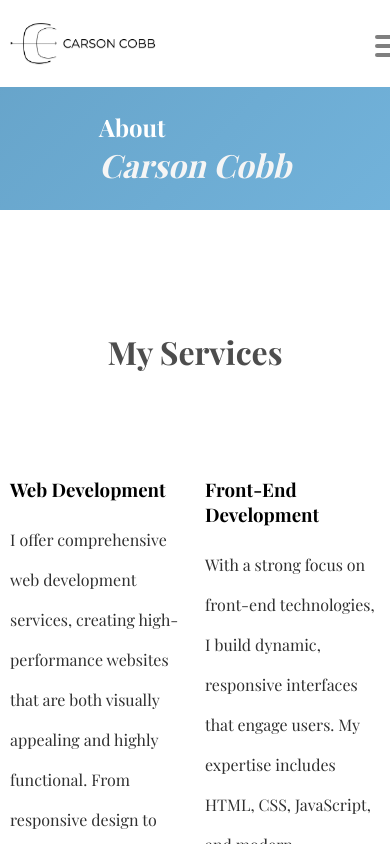
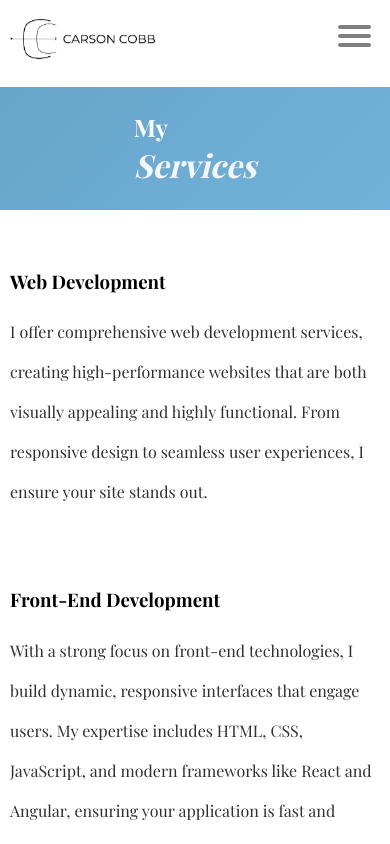
Before and after one commit to carsonbcobb/PortfolioV2, a React (Create React App) app: page /about in a window 390 px wide. Built offline with nearby package versions, Linux system fonts and the light colour scheme; a web font is replaced by a local one.

Commit message:
final update for now

```diff
--- a/package.json
+++ b/package.json
@@ -5,8 +5,9 @@
 	"dependencies": {
 		"@fortawesome/fontawesome-free": "^5.15.3",
 		"@fortawesome/fontawesome-svg-core": "^1.2.35",
+		"@fortawesome/free-brands-svg-icons": "^6.6.0",
 		"@fortawesome/free-solid-svg-icons": "^5.15.3",
-		"@fortawesome/react-fontawesome": "^0.1.14",
+		"@fortawesome/react-fontawesome": "^0.2.2",
 		"@steveeeie/react-page-transition": "^1.2.1",
 		"@testing-library/jest-dom": "^5.11.4",
 		"@testing-library/react": "^11.1.0",
--- a/src/components/ContactBottom/ContactBottom.styles.scss
+++ b/src/components/ContactBottom/ContactBottom.styles.scss
@@ -162,16 +162,24 @@
 
 	.extra-contact {
 		flex-direction: column-reverse;
+		align-items: flex-start;
+	}
+
+	.touch__content input {
+		padding: 20px 10px;
 	}
 }
 
 
 @media (max-width: 425px) {
 	.touch {
-		padding: 0 25px;
+		padding: 0;
 	}
 
-
+	.touch__content--form-group {
+		display: flex;
+		flex-direction: column;
+	}
 
 	.touch__image {
 		padding-top: 75px;
--- a/src/components/MobileHeader/MobileHeader.jsx
+++ b/src/components/MobileHeader/MobileHeader.jsx
@@ -11,9 +11,12 @@ const MobileHeader=() =>
 {
 	return (
 		<nav role='navigation' id='mobile-nav'>
+			<Link to='/'>
 			<div className='mobile-logo'>
 				<img src={ logo } />
 			</div>
+			</Link>
+
 			<div id='menuToggle'>
 				<input type='checkbox' />
 
--- a/src/components/MobileHeader/MobileHeader.styles.scss
+++ b/src/components/MobileHeader/MobileHeader.styles.scss
@@ -114,8 +114,8 @@
  * at the top left of the screen
  */
 #menu {
-	position: absolute;
-	width: 425px;
+	position: fixed;
+	width: 105vw;
 	height: 100vh;
 	margin: -125px 0 0 -425px;
 	padding: 50px;
@@ -154,7 +154,7 @@
 }
 
 .nav__links--mobile-link {
-	margin: 50px 0;
+	margin: 30px 0;
 	font-size: 28px;
 }
 
@@ -192,9 +192,14 @@
 }
 
 @media (max-width: 768px) {
+
+	#menuToggle {
+		left: -5%;
+	}
+
 	.mobile-logo {
 		position: absolute !important;
-		padding: 100px 0 0 10px;
+		padding: 30px 0 0 10px;
 
 		img {
 			max-width: 150px;
@@ -209,8 +214,8 @@
 
 @media (max-width: 425px) {
 	#menuToggle {
-		left: 375px;
-		top: 40px;
+		left: -5%;
+		top: 30px;
 	}
 
 	#mobile-nav {
@@ -219,6 +224,22 @@
 	}
 
 	.mobile-logo {
-		padding: 75px 0 0 10px;
+		padding: 10px 0 0 10px;
+	}
+
+	.nav__links--mobile {
+		transform: translateX(12%);
 	}
 }
+
+@media (max-width: 320px) {
+	#menuToggle input:checked ~ ul {
+		transform: translateX(13.5%);
+	}
+}
+
+@media (min-width: 600px) and (max-width: 769px) {
+	#menuToggle input:checked ~ ul {
+		transform: translateX(-36%);
+	}
+}
--- a/src/components/Slider/Slider.jsx
+++ b/src/components/Slider/Slider.jsx
@@ -6,8 +6,9 @@ import slideArrow from '../../assets/slider/slide-arrow.png';
 import portWork from '../../assets/portfolio/portfolio-work.png';
 import cccWork from '../../assets/portfolio/ccc-work.png';
 import kelpieImage from '../../assets/portfolio/kelpiecoin.png';
-import cobbCoffeeImage from '../../assets/portfolio/cobb-coffee.png';
 import homesImage from '../../assets/portfolio/homes.png';
+import { FontAwesomeIcon } from '@fortawesome/react-fontawesome';
+import { faGithub } from '@fortawesome/free-brands-svg-icons';
 export default class HomeSlider extends Component
 {
 	render ()
@@ -52,10 +53,10 @@ export default class HomeSlider extends Component
 				<Slider { ...settings }>
 					<div className='slide'>
 						<img src={ cccWork } />
-						<h4>Clovis Community Choir</h4>
+						<h4>Community Choir of the Valley</h4>
 						<div className='button-container'>
 							<div className='button button-slider'>
-								<a href='https://www.cloviscommunitychoir.com/' target='_blank'>
+								<a href='https://www.choirofthevalley.com/' target='_blank'>
 									View Live
 								</a>
 							</div>
@@ -65,7 +66,7 @@ export default class HomeSlider extends Component
 									href='https://github.com/carsonbcobb/ClovisCommunityChoir'
 									target='_blank'
 								>
-									View on Github
+									<FontAwesomeIcon icon={faGithub} size="2x" />
 								</a>
 							</div>
 						</div>
@@ -85,7 +86,7 @@ export default class HomeSlider extends Component
 									href='https://github.com/carsonbcobb/KelpieCoin'
 									target='_blank'
 								>
-									View on Github
+									<FontAwesomeIcon icon={faGithub} size="2x" />
 								</a>
 							</div>
 						</div>
@@ -104,7 +105,7 @@ export default class HomeSlider extends Component
 									href='https://github.com/carsonbcobb/PortfolioV2'
 									target='_blank'
 								>
-									View on Github
+									<FontAwesomeIcon icon={faGithub} size="2x" />
 								</a>
 							</div>
 						</div>
@@ -121,7 +122,7 @@ export default class HomeSlider extends Component
 
 							<div className='button button-git button-slider button-inactive'>
 								<a href='#' target='_blank'>
-									View on Github
+									<FontAwesomeIcon icon={faGithub} size="2x" />
 								</a>
 							</div>
 						</div>
--- a/src/components/Slider/Slider.styles.scss
+++ b/src/components/Slider/Slider.styles.scss
@@ -23,6 +23,7 @@
 
 .button-git {
 	background-color: #333;
+	padding: 9px;
 
 	&:hover {
 		border: 2px solid #333;
@@ -55,14 +56,16 @@
 		}
 	}
 
-	.button-git {
-		margin-left: 5px;
-		padding: 15px;
-	}
+
 
 	.button-slider {
 		padding: 15px;
 		margin-right: 5px;
+	}
+
+	.button-git {
+		margin-left: 5px;
+		padding: 9px;
 	}
 
 	#slider {
@@ -76,6 +79,10 @@
 }
 
 @media (max-width: 768px) {
+
+	.slick-dots {
+		transform: translateY(20px);
+	}
 	#slide-arrow {
 		transform: translate(100%, -200%);
 	}
--- a/src/sections/About/About.jsx
+++ b/src/sections/About/About.jsx
@@ -20,14 +20,14 @@ const About=() =>
 			</section>
 			<section className='about-banner--mobile mobile'>
 				<div className='about-name'>
-					<h3>About <br /><span>Carson Cobb</span></h3>
+					<h3>My<br /><span>Services</span></h3>
 				</div>
 			</section>
 			<section className='services'>
 
 
 				<div className="services__content">
-    <h2>My Services</h2>
+    <h2 className='desk-text'>My Services</h2>
     <div className="services__grid">
         <div className="service">
             <h3>Web Development</h3>
--- a/src/sections/About/About.styles.scss
+++ b/src/sections/About/About.styles.scss
@@ -50,10 +50,14 @@
 	}
 }
 
+#about .services__content {
+	padding-left: 0;
+}
+
 .services__grid {
     display: grid;
     grid-template-columns: 1fr 1fr;
-    gap: 20px;
+    gap: 40px;
 	margin: 40px 0;
 }
 
@@ -77,6 +81,16 @@
 }
 
 @media (max-width: 768px) {
+
+	#about .services h2 {
+		padding-top: 0;
+	}
+
+	.services__grid {
+		display: flex;
+		flex-direction: column;
+		justify-content: center	;
+	}
 	.service-addition {
 		padding: 0 110px;
 		line-height: 1.5;
@@ -94,7 +108,7 @@
 	}
 
 	.services {
-		margin-top: 50px !important;
+		margin-top: 0px !important;
 		padding: 0 10px !important;
 		margin-bottom: -50px;
 
--- a/src/sections/Home/Home.jsx
+++ b/src/sections/Home/Home.jsx
@@ -33,10 +33,13 @@ const Home=() =>
 						<h1>
 							Carson Cobb
 							<br />
-							<span className='teal'>Developer</span>
+							<span className='teal hide-mobile'>Developer</span>
 						</h1>
-						<p className='bold hero-title-description'>
+						<p className='desk-text bold hero-title-description'>
 						Full Stack Developer & E-commerce Expert
+						</p>
+						<p className='mob-text bold hero-title-description'>
+						Full Stack Developer &<br/>E-commerce Expert
 						</p>
 						<br />
 						<p className='desk-text'>
--- a/src/sections/Home/Home.styles.scss
+++ b/src/sections/Home/Home.styles.scss
@@ -108,6 +108,18 @@
 }
 
 @media (max-width: 768px) {
+
+	.hero-bg {
+		background-position: 150px -150px;
+	}
+
+	#home #contact-bottom .touch {
+		padding-top: 30px;
+	}
+
+	.hide-mobile {
+		display: none;
+	}
 	.hero {
 		display: flex;
 		flex-direction: column;
@@ -127,9 +139,6 @@
 			margin-top: 0;
 		}
 
-		.hero-title-description {
-			padding-right: 35%;
-		}
 	}
 
 	.hero__image {
@@ -150,7 +159,7 @@
 		display: block;
 
 		img {
-			max-width: 350px;
+			max-width: 200px;
 		}
 	}
 
@@ -175,6 +184,7 @@
 
 		p {
 			line-height: 2;
+			font-size: .8rem;
 		}
 	}
 }
@@ -189,7 +199,7 @@
 	margin-top: 150px;
 
 	h2 {
-		font-size: 2.5rem;
+		font-size: 2rem;
 		text-align: start;
 		margin-left: 200px;
 		margin-bottom: 50px;
@@ -203,8 +213,9 @@
 		h2 {
 			font-size: 1.5rem;
 			text-align: start;
-			margin: 0;
+			margin: 0 0 0 30px;
 			padding-bottom: 50px;
+
 		}
 	}
 }
@@ -294,8 +305,9 @@
 	}
 
 	.services__img {
+		margin-right: 50px;
 		img {
-			max-width: 450px;
+			max-width: 350px;
 		}
 	}
 }
@@ -306,7 +318,7 @@
 		flex-direction: column;
 		justify-content: space-evenly;
 		align-items: center;
-		padding: 0 50px;
+		padding: 0 15px;
 		margin-top: 0px;
 
 		h2 {
@@ -438,3 +450,19 @@
 		margin: 15px;
 	}
 }
+
+@media (max-width: 320px) {
+	.hero__content {
+		padding: 0 15px;
+	}
+
+	.hero-bg {
+        background-position: 125px -50px;
+    }
+}
+
+@media (min-width: 600px) and (max-width: 769px) {
+	.hero-bg {
+        background-position: 350px -150px;
+    }
+}
--- a/src/sections/Portfolio/Portfolio.jsx
+++ b/src/sections/Portfolio/Portfolio.jsx
@@ -4,6 +4,9 @@ import './Portfolio.styles.scss';
 import SelectHeader from '../../components/SelectHeader/SelectHeader';
 import ContactBottom from '../../components/ContactBottom/ContactBottom';
 import SocialFooter from '../../components/SocialFooter/SocialFooter';
+
+import { FontAwesomeIcon } from '@fortawesome/react-fontawesome';
+import { faGithub } from '@fortawesome/free-brands-svg-icons';
 
 import portBanner from '../../assets/portfolio/portBanner.png';
 import port from '../../assets/portfolio/portfolio-work.png';
@@ -29,10 +32,10 @@ const Portfolio=() =>
 				<div className='portfolio__work--list'>
 					<div className='slide port-slide'>
 						<img src={ ccc } />
-						<h4>Clovis Community Choir</h4>
+						<h4>Community Choir of the Valley</h4>
 						<div className='button-container'>
 							<div className='button button-slider'>
-								<a href='https://www.cloviscommunitychoir.com/' target='_blank'>
+								<a href='https://www.choirofthevalley.com/' target='_blank'>
 									View Live
 								</a>
 							</div>
@@ -42,7 +45,7 @@ const Portfolio=() =>
 									href='https://github.com/carsonbcobb/ClovisCommunityChoir'
 									target='_blank'
 								>
-									View on Github
+									<FontAwesomeIcon icon={faGithub} size="2x" />
 								</a>
 							</div>
 						</div>
@@ -62,7 +65,7 @@ const Portfolio=() =>
 									href='https://github.com/carsonbcobb/KelpieCoin'
 									target='_blank'
 								>
-									View on Github
+									<FontAwesomeIcon icon={faGithub} size="2x" />
 								</a>
 							</div>
 						</div>
@@ -81,7 +84,7 @@ const Portfolio=() =>
 									href='https://github.com/carsonbcobb/PortfolioV2'
 									target='_blank'
 								>
-									View on Github
+									<FontAwesomeIcon icon={faGithub} size="2x" />
 								</a>
 							</div>
 						</div>
@@ -98,7 +101,7 @@ const Portfolio=() =>
 
 							<div className='button button-git button-slider button-inactive'>
 								<a href='#' target='_blank'>
-									View on Github
+								<FontAwesomeIcon icon={faGithub} size="2x" />
 								</a>
 							</div>
 						</div>
```
Also changed, not shown: src/assets/portfolio/portfolio-work.png, 1 other file (tests, documents, lock files or other folders).
